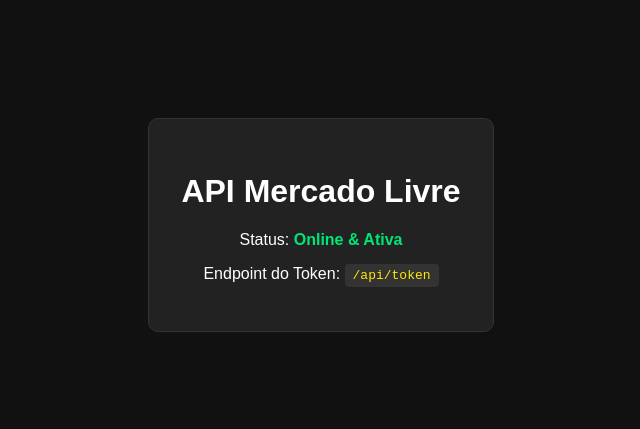
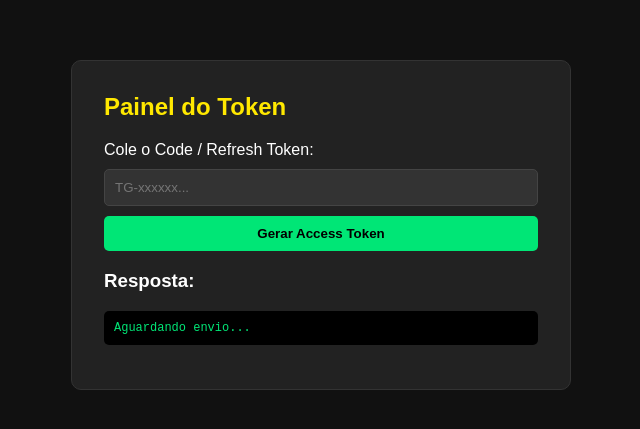
Before and after one commit to ricardojc873/api-mercadolivre, a website: page index.html in a window 1280 px wide. Shown: the part 175-604 px from the top of the page, without its empty margins (319-959 px from the left). Drawn offline with Linux system fonts and the light colour scheme.

Commit message:
Update index.html

```diff
--- a/index.html
+++ b/index.html
@@ -3,14 +3,14 @@
 <head>
   <meta charset="UTF-8">
   <meta name="viewport" content="width=device-width, initial-scale=1.0">
-  <title>API Mercado Livre</title>
+  <title>Gerador de Token - Mercado Livre</title>
   <style>
     body {
       font-family: Arial, sans-serif;
       display: flex;
       justify-content: center;
       align-items: center;
-      height: 100vh;
+      min-height: 100vh;
       margin: 0;
       background-color: #111;
       color: #fff;
@@ -19,26 +19,89 @@
       background: #222;
       padding: 2rem;
       border-radius: 10px;
-      text-align: center;
+      max-width: 500px;
+      width: 100%;
       border: 1px solid #333;
+      box-sizing: border-box;
     }
-    .status {
+    h2 { margin-top: 0; color: #ffe800; }
+    input {
+      width: 100%;
+      padding: 10px;
+      margin: 10px 0;
+      border-radius: 5px;
+      border: 1px solid #444;
+      background: #333;
+      color: #fff;
+      box-sizing: border-box;
+    }
+    button {
+      width: 100%;
+      padding: 10px;
+      background: #00e676;
+      border: none;
+      font-weight: bold;
+      color: #000;
+      border-radius: 5px;
+      cursor: pointer;
+    }
+    button:hover { background: #00c853; }
+    pre {
+      background: #000;
+      padding: 10px;
+      border-radius: 5px;
+      overflow-x: auto;
+      max-height: 250px;
+      font-size: 12px;
       color: #00e676;
-      font-weight: bold;
-    }
-    code {
-      background: #333;
-      padding: 4px 8px;
-      border-radius: 4px;
-      color: #ffe800;
+      white-space: pre-wrap;
+      word-break: break-all;
     }
   </style>
 </head>
 <body>
   <div class="card">
-    <h1>API Mercado Livre</h1>
-    <p>Status: <span class="status">Online & Ativa</span></p>
-    <p>Endpoint do Token: <code>/api/token</code></p>
+    <h2>Painel do Token</h2>
+    <label for="refreshToken">Cole o Code / Refresh Token:</label>
+    <input type="text" id="refreshToken" placeholder="TG-xxxxxx...">
+    <button onclick="gerarToken()">Gerar Access Token</button>
+
+    <h3>Resposta:</h3>
+    <pre id="resultado">Aguardando envio...</pre>
   </div>
+
+  <script>
+    // Preenche automaticamente se o ?code= estiver na URL
+    const urlParams = new URLSearchParams(window.location.search);
+    const codeParam = urlParams.get('code');
+    if (codeParam) {
+      document.getElementById('refreshToken').value = codeParam;
+    }
+
+    async function gerarToken() {
+      const tokenInput = document.getElementById('refreshToken').value;
+      const resContainer = document.getElementById('resultado');
+
+      if (!tokenInput) {
+        alert('Por favor, insira o token!');
+        return;
+      }
+
+      resContainer.innerText = 'A processar...';
+
+      try {
+        const response = await fetch('/api/token', {
+          method: 'POST',
+          headers: { 'Content-Type': 'application/json' },
+          body: JSON.stringify({ refresh_token: tokenInput })
+        });
+
+        const data = await response.json();
+        resContainer.innerText = JSON.stringify(data, null, 2);
+      } catch (err) {
+        resContainer.innerText = 'Erro na requisição: ' + err.message;
+      }
+    }
+  </script>
 </body>
 </html>
```
